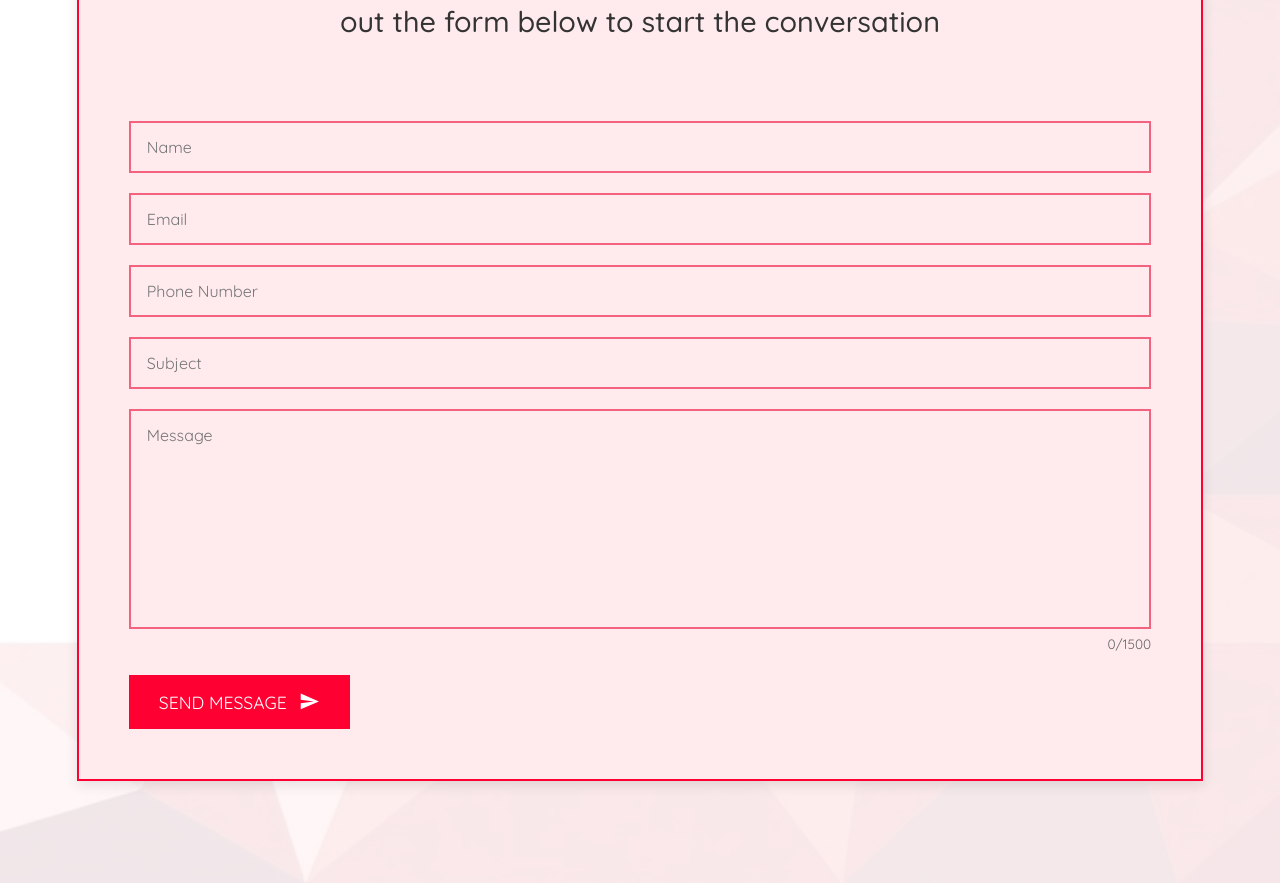
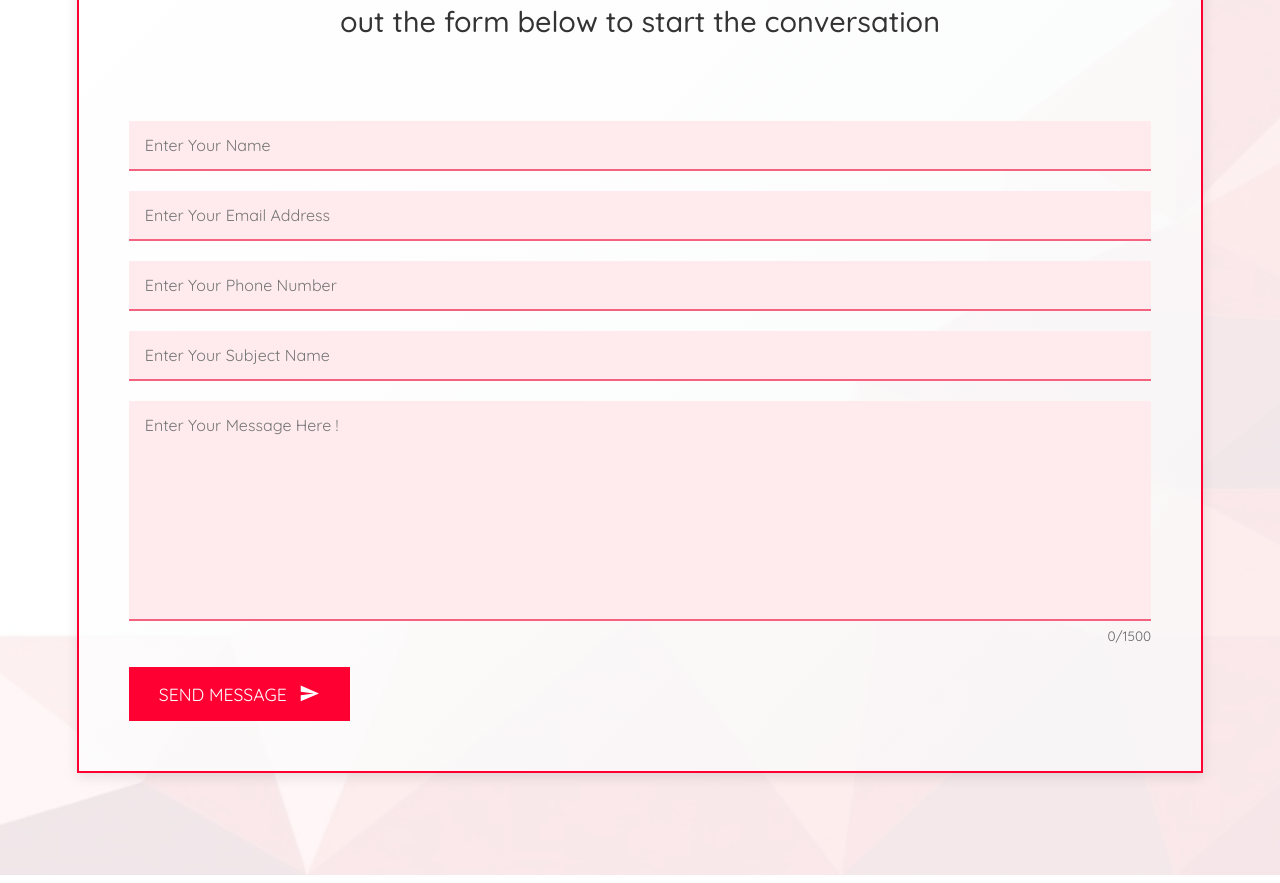
Before and after one commit to alymehroz512/AIML-PORTFOLIO-2, a React (Vite) app: page /contact in a window 1280 px wide. Shown: the part 1540-2423 px from the top of the page. Built offline with nearby package versions, Linux system fonts and the light colour scheme.

Commit message:
Contact page is complete

```diff
--- a/src/pages/Contact.jsx
+++ b/src/pages/Contact.jsx
@@ -26,11 +26,13 @@ const Contact = () => {
           </Col>
         </div>
       </Container>
+
       {/* 📞 Contact Section (merged with form + background image) */}
       <Container fluid className="contact-section">
         <div className="contact-container">
           {/* 🧠 Tagline */}
           <h2 className="contact-tagline">{tagline.text}</h2>
+
           {/* 📇 Contact Info Cards */}
           <Row className="contact-list">
             {contactInfo.map((info, index) => (
@@ -55,6 +57,7 @@ const Contact = () => {
               </Col>
             ))}
           </Row>
+
           {/* 📝 Contact Form Section (inside same container) */}
           <div className="form-container">
             <div className="form-content">
@@ -66,7 +69,7 @@ const Contact = () => {
                 <div className="form-group">
                   <input
                     type="text"
-                    placeholder="Name"
+                    placeholder="Enter Your Name"
                     value={name}
                     onChange={(e) => setName(e.target.value)}
                     className="form-input"
@@ -75,7 +78,7 @@ const Contact = () => {
                 <div className="form-group">
                   <input
                     type="email"
-                    placeholder="Email"
+                    placeholder="Enter Your Email Address"
                     value={email}
                     onChange={(e) => setEmail(e.target.value)}
                     className="form-input"
@@ -84,7 +87,7 @@ const Contact = () => {
                 <div className="form-group">
                   <input
                     type="tel"
-                    placeholder="Phone Number"
+                    placeholder="Enter Your Phone Number"
                     value={phone}
                     onChange={(e) => setPhone(e.target.value)}
                     className="form-input"
@@ -93,7 +96,7 @@ const Contact = () => {
                 <div className="form-group">
                   <input
                     type="text"
-                    placeholder="Subject"
+                    placeholder="Enter Your Subject Name"
                     value={subject}
                     onChange={(e) => setSubject(e.target.value)}
                     className="form-input"
@@ -101,7 +104,7 @@ const Contact = () => {
                 </div>
                 <div className="form-group">
                   <textarea
-                    placeholder="Message"
+                    placeholder="Enter Your Message Here !"
                     value={message}
                     style={{ height: "220px" }}
                     onChange={handleMessageChange}
--- a/src/styles/Contact.css
+++ b/src/styles/Contact.css
@@ -116,7 +116,7 @@
 
 /* 🧱 Contact Card */
 .contact-card {
-  background: #ffebee;
+  background: linear-gradient(135deg, rgba(255, 255, 255, 0.9), rgba(248, 249, 250, 0.7));
   border-top: 4px solid var(--primary);
   border-bottom: 4px solid var(--primary);
   padding: clamp(20px, 5vw, 50px);
@@ -173,7 +173,7 @@
   max-width: 1200px;
   margin-left: auto;
   margin-right: auto;
-  background: #ffebee;
+  background: linear-gradient(135deg, rgba(255, 255, 255, 0.9), rgba(248, 249, 250, 0.7));
   border: 2px solid var(--primary);
   padding: clamp(30px, 5vw, 50px);
   box-shadow: 0 4px 12px rgba(0, 0, 0, 0.1);
@@ -211,9 +211,12 @@
 .form-input,
 .form-textarea {
   padding: 12px 16px;
-  border: 2px solid #f36380;
+  border-top: none;
+  border-left: none;
+  border-right: none;
+  border-bottom: 2px solid #f36380;
   font-size: 1rem;
-  transition: border-color 0.3s ease;
+  transition: border-bottom-color 0.3s ease;
   font-family: "Quicksand", sans-serif;
   background-color: #ffebee;
 }
@@ -221,7 +224,7 @@
 .form-input:focus,
 .form-textarea:focus {
   outline: none;
-  border-color: var(--primary);
+  border-bottom-color: var(--primary);
 }
 
 .form-textarea {
```
